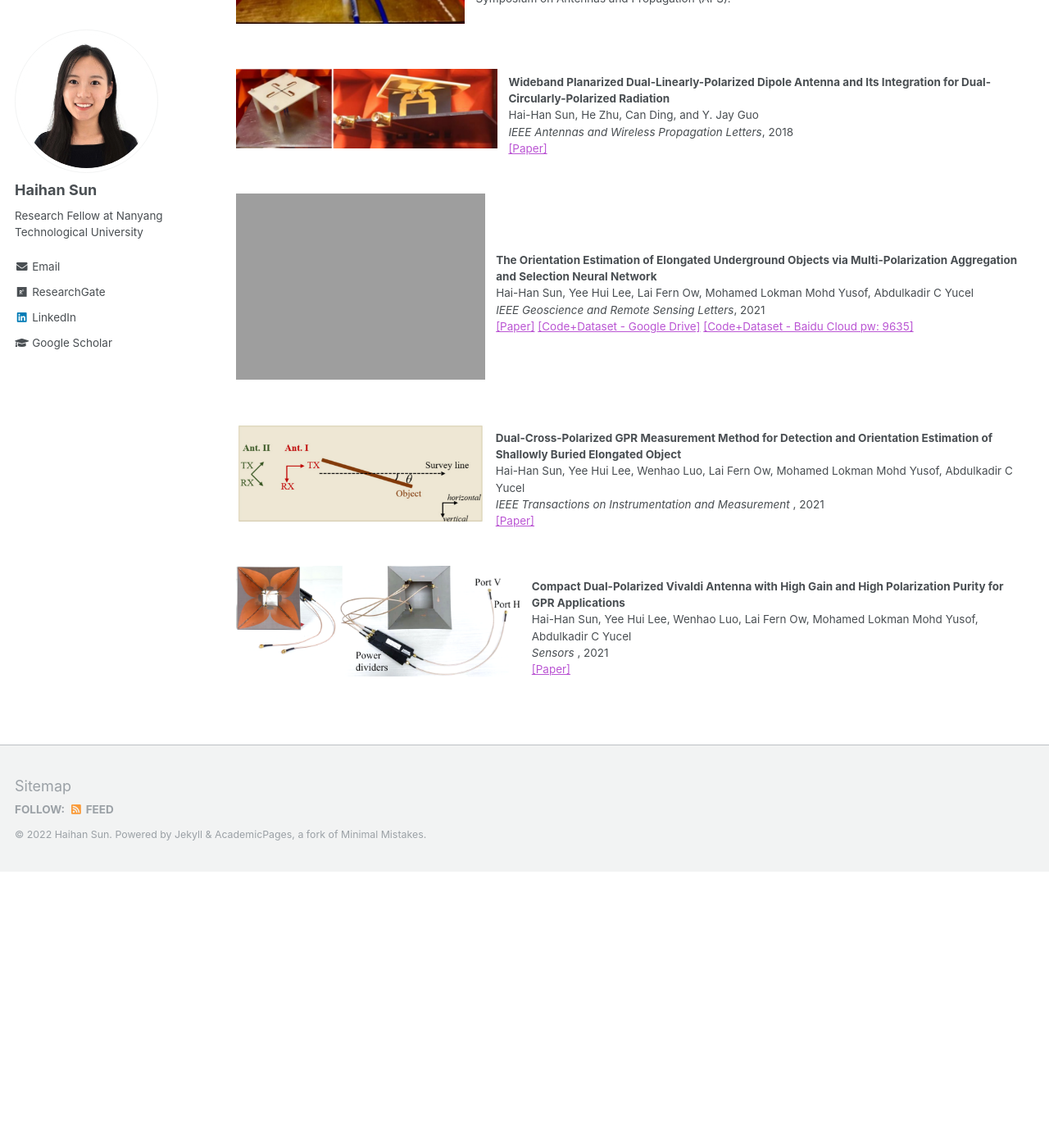
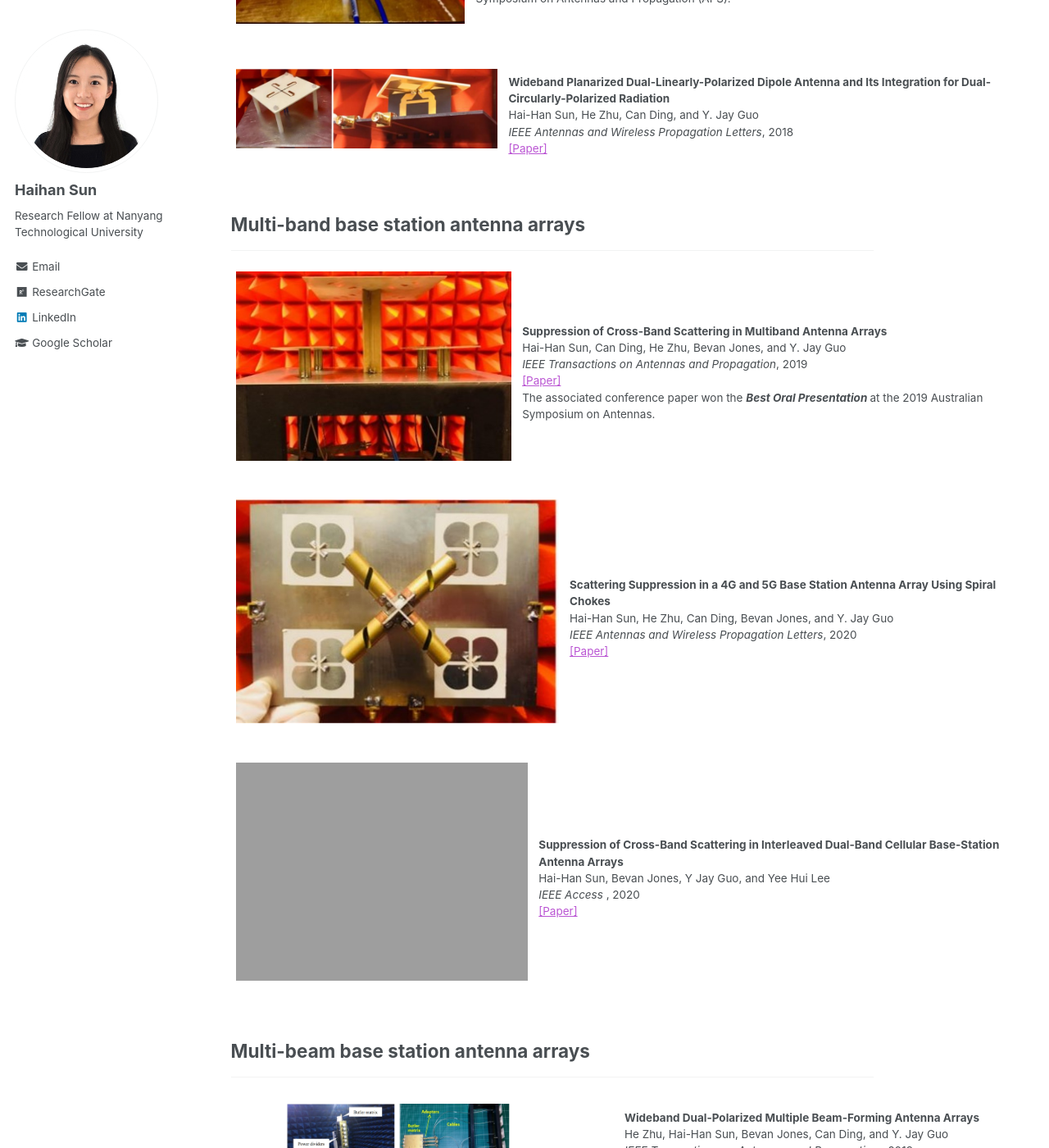
Before and after one commit to Haihan-Sun/Haihan-Sun.github.io, a Jekyll site: the page built from _pages/BSA.html, in a window 1280 px wide and 1400 px high, scrolled down 1936 px. Shown: the whole window at 82% size. Built offline with Jekyll 4.4.1, drawn with Linux system fonts in a browser that asks for light colours; before the commit the page ends 2999 px from its top, so only the background shows below that; some of the changed text lies outside the part shown.

Commit message:
Update and rename BSA1.html to BSA.html

```diff
--- a/_pages/BSA1.html
+++ b/_pages/BSA.html
@@ -78,34 +78,46 @@ The paper won the <em><b> Honorable Mention </b></em> in Student Paper Competiti
 <td align="left"><p><b>Wideband Planarized Dual-Linearly-Polarized Dipole Antenna and Its Integration for Dual-Circularly-Polarized Radiation   </b> <br />
 Hai-Han Sun, He Zhu, Can Ding, and Y. Jay Guo <br />
 <i>IEEE Antennas and Wireless Propagation Letters</i>, 2018 <br />
-<a href="https://opus.lib.uts.edu.au/bitstream/10453/130170/4/accepted%2Bversion.pdf" style="color:MediumOrchid;">[Paper]</a>
+<a href="https://opus.lib.uts.edu.au/bitstream/10453/130170/4/accepted%2Bversion.pdf" style="color:MediumOrchid;">[Paper]</a> <br />
 </td></tr></table>
 
+<h2>Multi-band base station antenna arrays</center></h2>
+<HR style="border:3 " width="80%"  SIZE=3>
 
 <table class="imgtable"><tr><td>
-<img src="https://haihan-sun.github.io/_pages/images/MASNet.png" width="400" />&nbsp;</td>
-<td align="left"><p><b>The Orientation Estimation of Elongated Underground Objects via Multi-Polarization Aggregation and Selection Neural Network   </b> <br />
-Hai-Han Sun, Yee Hui Lee, Lai Fern Ow, Mohamed Lokman Mohd Yusof, Abdulkadir C Yucel <br />
-<i>IEEE Geoscience and Remote Sensing Letters</i>, 2021 <br />
-<a href="https://arxiv.org/abs/2101.12398" style="color:MediumOrchid;">[Paper]</a>
-<a href="https://drive.google.com/file/d/10OmBn0swEH7Bmtd9o2D3SdYqpKNCm3Db/view?usp=sharing" style="color:MediumOrchid;">[Code+Dataset - Google Drive]</a>
-<a href="https://pan.baidu.com/s/15p42FlKrTTF4J_IAc0ggBA" style="color:MediumOrchid;">[Code+Dataset - Baidu Cloud pw: 9635]</a> <br />
+<img src="https://haihan-sun.github.io/_pages/images/DDA1.JPG" width="400" />&nbsp;</td>
+<td align="left"><p><b>Suppression of Cross-Band Scattering in Multiband Antenna Arrays   </b> <br />
+Hai-Han Sun, Can Ding, He Zhu, Bevan Jones, and Y. Jay Guo <br />
+<i>IEEE Transactions on Antennas and Propagation</i>, 2019 <br />
+<a href="https://ieeexplore.ieee.org/abstract/document/8607074" style="color:MediumOrchid;">[Paper]</a>  <br />
+The associated conference paper won the <em> <b>Best Oral Presentation </b></em> at the 2019 Australian Symposium on Antennas.<br />
 </td></tr></table>
 
 <table class="imgtable"><tr><td>
-<img src="https://haihan-sun.github.io/_pages/images/Measurement.png" width="400" />&nbsp;</td>
-<td align="left"><p><b>Dual-Cross-Polarized GPR Measurement Method for Detection and Orientation Estimation of Shallowly Buried Elongated Object  </b> <br />
-Hai-Han Sun, Yee Hui Lee, Wenhao Luo, Lai Fern Ow, Mohamed Lokman Mohd Yusof, Abdulkadir C Yucel <br />
-<i>IEEE Transactions on Instrumentation and Measurement </i>, 2021 <br />
-<a href="https://arxiv.org/abs/2205.08142" style="color:MediumOrchid;">[Paper]</a>  <br />
+<img src="https://haihan-sun.github.io/_pages/images/DDA2.JPG" width="400" />&nbsp;</td>
+<td align="left"><p><b>Scattering Suppression in a 4G and 5G Base Station Antenna Array Using Spiral Chokes  </b> <br />
+Hai-Han Sun, He Zhu, Can Ding, Bevan Jones, and Y. Jay Guo <br />
+<i>IEEE Antennas and Wireless Propagation Letters</i>, 2020 <br />
+<a href="https://ieeexplore.ieee.org/abstract/document/9178958" style="color:MediumOrchid;">[Paper]</a>  <br />
 </td></tr></table>
 
 <table class="imgtable"><tr><td>
-<img src="https://haihan-sun.github.io/_pages/images/Vivaldi.png" width="400" />&nbsp;</td>
-<td align="left"><p><b>Compact Dual-Polarized Vivaldi Antenna with High Gain and High Polarization Purity for GPR Applications </b> <br />
-Hai-Han Sun, Yee Hui Lee, Wenhao Luo, Lai Fern Ow, Mohamed Lokman Mohd Yusof, Abdulkadir C Yucel <br />
-<i>Sensors  </i>, 2021 <br />
-<a href="https://www.mdpi.com/1424-8220/21/2/503" style="color:MediumOrchid;">[Paper]</a>  <br />
+<img src="https://haihan-sun.github.io/_pages/images/DDA3.png" width="400" />&nbsp;</td>
+<td align="left"><p><b>Suppression of Cross-Band Scattering in Interleaved Dual-Band Cellular Base-Station Antenna Arrays </b> <br />
+Hai-Han Sun, Bevan Jones, Y Jay Guo, and Yee Hui Lee <br />
+<i> IEEE Access  </i>, 2020 <br />
+<a href="https://ieeexplore.ieee.org/stamp/stamp.jsp?arnumber=9288783" style="color:MediumOrchid;">[Paper]</a>  <br />
+</td></tr></table>
+
+<h2>Multi-beam base station antenna arrays</center></h2>
+<HR style="border:3 " width="80%"  SIZE=3>
+
+<table class="imgtable"><tr><td>
+<img src="https://haihan-sun.github.io/_pages/images/MBA1.jpg" width="400" />&nbsp;</td>
+<td align="left"><p><b>Wideband Dual-Polarized Multiple Beam-Forming Antenna Arrays </b> <br />
+He Zhu, Hai-Han Sun, Bevan Jones, Can Ding, and Y. Jay Guo <br />
+<i> IEEE Transactions on Antennas and Propagation  </i>, 2019 <br />
+<a href="https://opus.lib.uts.edu.au/bitstream/10453/130171/4/AP.pdf" style="color:MediumOrchid;">[Paper]</a>  <br />
 </td></tr></table>
 
 </body>
```
